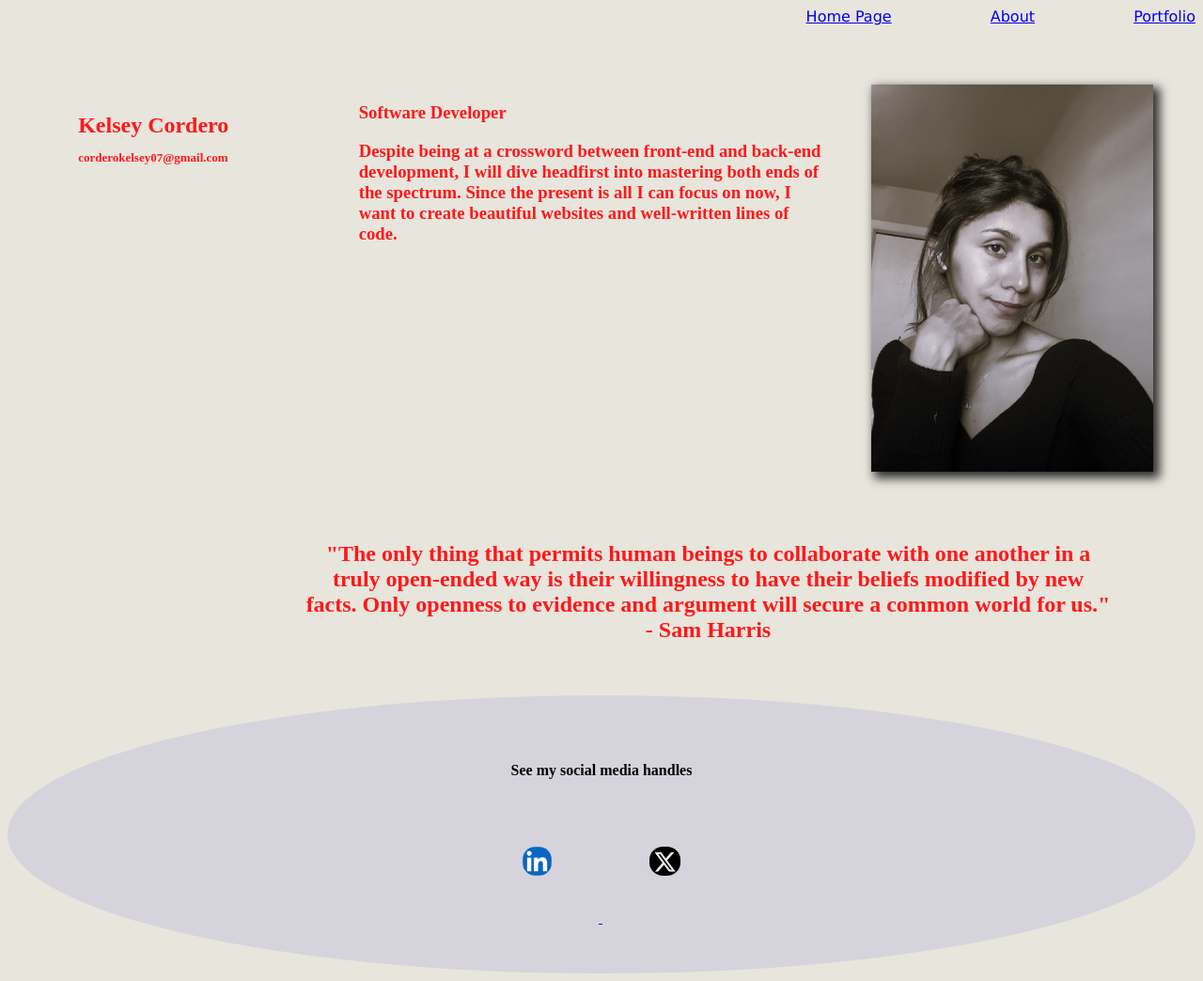
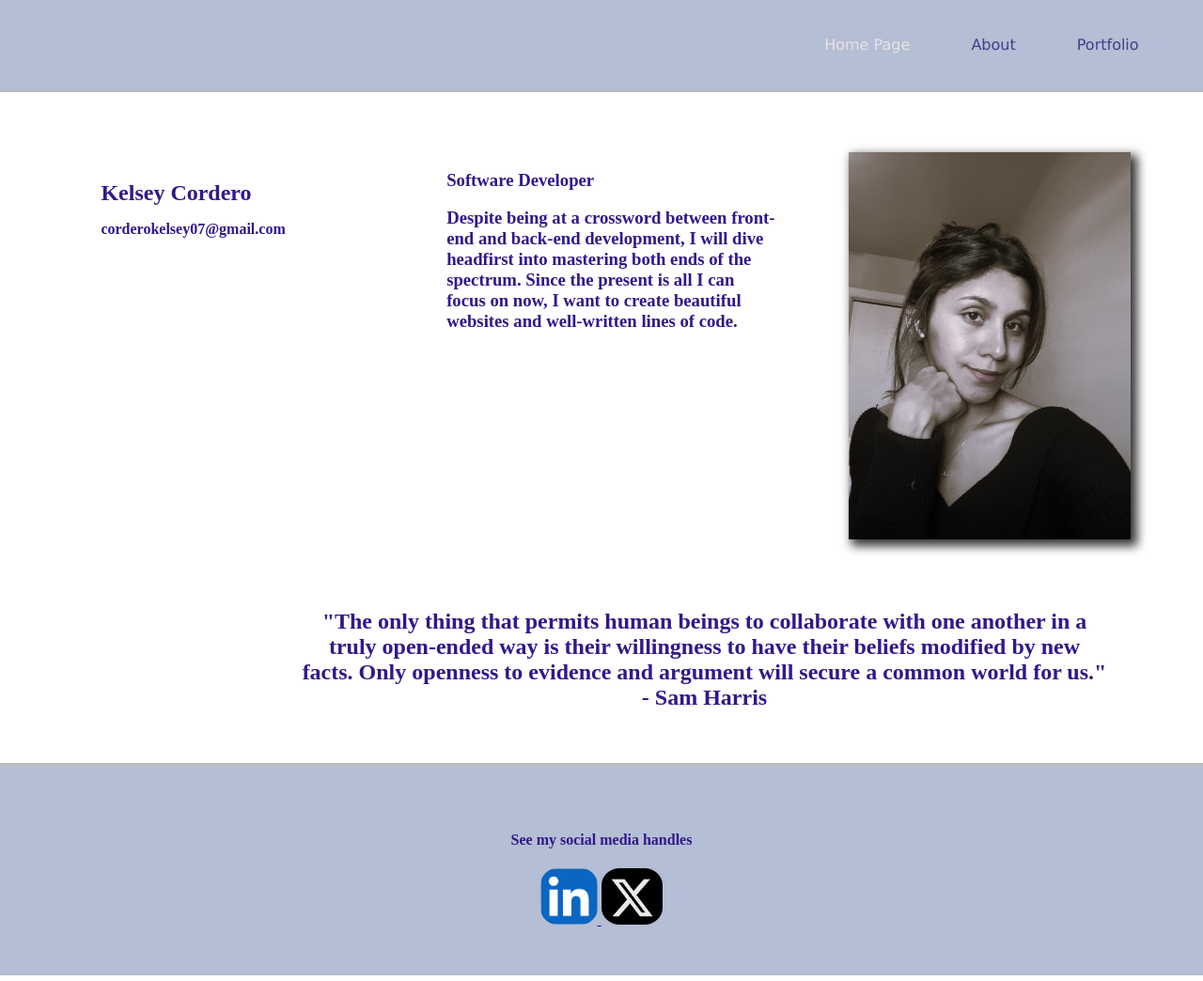
Before and after one commit to Kelsey-2024/personal_site, a plain HTML site: page personal-website/index.html in a window 1280 px wide. Shown: the whole page at 94% size. Drawn offline with Linux system fonts and the light colour scheme.

Commit message:
Final Adjustments

```diff
--- a/about.css
+++ /dev/null
@@ -1,66 +0,0 @@
-#headline-pov
-{
-  font-family:'Lucida Sans', 'Lucida Sans Regular', 'Lucida Grande', 'Lucida Sans Unicode', Geneva, Verdana, sans-serif;
-  display: flex;
-  justify-content: flex-end;
-}
-
-.nav
-{
-  padding-left:100px;
-}
-
-body
-{
-  font-family:'Times New Roman', Times, serif;
-  color: #FF1818;
-  background-color: #E8E5DD;
-}
-
-.flex-container
-{
-  display: flex;
-  flex-direction: row;
-  justify-content: center;
-  align-content:flex-start;
-}
-
-#hobbies-container
-{
-  font-style: italic;
-}
-
-#skateboard
-{
-  inline-size: 600px;
-}
-
-#snowboard
-{
-  inline-size: 600px;
-}
-
-#garden
-{
-  inline-size: 600px;
-}
-
-img
-{
-  padding-left: 30px;
-}
-
-footer
-{
-  color:black;
-  background-color: #d2d1dcd7;
-  padding: 50px;
-  border-radius: 50%;
-  text-align: center;
-
-}
-.media-link
-{
-  border-radius: 45%;
-  margin: 50px;
-}
--- /dev/null
+++ b/personal-website/about.css
@@ -0,0 +1,37 @@
+header
+{
+  justify-content: space-between;
+}
+
+.flex-container
+{
+  display: flex;
+  flex-direction: row;
+  justify-content: center;
+  align-content:flex-start;
+}
+
+#hobbies-container
+{
+  font-style: italic;
+}
+
+#skateboard
+{
+  inline-size: 600px;
+}
+
+#snowboard
+{
+  inline-size: 600px;
+}
+
+#garden
+{
+  inline-size: 600px;
+}
+
+dl > img
+{
+  padding-left: 30px;
+}
--- a/index.html
+++ b/personal-website/index.html
@@ -2,22 +2,22 @@
 <html>
   <head>
     <title>Personal Website</title>
-    <link rel="stylesheet" href="./style.css">
+    <link rel="stylesheet" href="./style.css" />
   </head>
   <body>
-    <header id="headline-pov">
+    <header>
       <nav>
-        <a class="nav" href="index.html">Home Page</a>
-        <a class="nav" href="./about.html">About</a>
-        <a class="nav" href="./portfolio.html">Portfolio</a>
+        <a id="selected" href="index.html">Home Page</a>
+        <a href="./about.html">About</a>
+        <a href="./portfolio.html">Portfolio</a>
       </nav>
     </header>
     <main>
-      <section id="flex-container">
-        <h1 class="inside-flex"> Kelsey Cordero
+      <section>
+        <h1> Kelsey Cordero
           <p id="inside-text">corderokelsey07@gmail.com</p>
         </h1>
-        <h3 class="next-flex"> Software Developer
+        <h3> Software Developer
           <p id="next-text">
             Despite being at a crossword between front-end and back-end development,
             I will dive headfirst into mastering both ends of the spectrum.
@@ -25,7 +25,7 @@
             beautiful websites and well-written lines of code.
           </p class="next-flex">
         </h3>
-        <img id="self"
+        <img id="self-portrait"
           src="./image-folder/self-portrait.jpeg"
           width="300"
           alt="Self portait of a female adult, face is leaning on hand." />
@@ -43,16 +43,10 @@
       <h4>See my social media handles</h4>
       <section>
         <a href="https://linkedin.com" target="_blank">
-          <img class="media-link"
-            src="image-folder/linkedin.png"
-            width="31"
-            alt="Linkedin" />
+          <img src="image-folder/linkedin.png" alt="Linkedin" />
         </a>
         <a href="https://twitter.com" target="_blank">
-          <img class="media-link"
-          src="image-folder/X.png"
-          width="33"
-          alt="Twitter" />
+          <img src="image-folder/X.png" alt="Twitter" />
         </a>
       </section>
     </footer>
--- /dev/null
+++ b/personal-website/portfolio.css
@@ -0,0 +1,20 @@
+header
+{
+  justify-content: space-between;
+}
+
+.trash-image
+{
+  display: flex;
+  flex-direction: row;
+  justify-content:space-evenly;
+}
+
+h2 > p
+{
+  display: flex;
+  flex-direction: column;
+  align-items: center;
+  flex-wrap: wrap;
+
+}
--- a/style.css
+++ b/personal-website/style.css
@@ -1,31 +1,51 @@
-#headline-pov
+html
+{
+  height: 100%;
+}
+
+header
 {
   font-family:'Lucida Sans', 'Lucida Sans Regular', 'Lucida Grande', 'Lucida Sans Unicode', Geneva, Verdana, sans-serif;
   display: flex;
   justify-content:flex-end;
-
+  background: rgba(155, 168, 198, 0.75);
+  padding: 3%;
+  border-bottom: rgb(186, 185, 185) solid 2px;
 }
 
-.nav
+nav > a
 {
-  padding-left:100px;
+  margin: 20px 30px;
+  text-decoration: none;
+  color:#3d418a;
+}
+
+#selected
+{
+  color:#e9e1e1;
+}
+
+a:hover
+{
+  color:#e9e1e1;
 }
 
 body
 {
   font-family:'Times New Roman', Times, serif;
-  color: #FF1818;
-  background-color: #E8E5DD;
+  color: #32188a;
+  background-color: #fffffff3;
+  margin: 0%;
 }
 
-#flex-container
+main section
 {
   display:flex;
   justify-content:space-evenly;
   padding-top: 5%;
 }
 
-.inside-flex
+section > h1
 {
   flex-direction: column;
   margin: 30px;
@@ -34,24 +54,23 @@ body
 
 #inside-text
 {
-  font-size:small;
+  font-size:medium;
 }
 
-#self
+#self-portrait
 {
   box-shadow: 5px 5px 10px 2px rgba(0,0,0,.8);
 }
 
-.next-flex
+section > h3
 {
   flex-direction: column;
 }
 
 #next-text
 {
-  inline-size: 500px;
+  inline-size: 350px;
   overflow: hidden;
-
 }
 
 h2
@@ -65,15 +84,16 @@ h2
 
 footer
 {
-  color:black;
-  background-color: #d2d1dcd7;
+  color: #32188a;
   padding: 50px;
-  border-radius: 50%;
+  background: rgba(155, 168, 198, 0.75);
+  border-top: rgb(186, 185, 185) solid 2px;
   text-align: center;
+  height:fit-content;
+}
 
+footer img
+{
+  height: 60px;
+  border-radius: 30%;
 }
-.media-link
-{
-  border-radius: 45%;
-  margin: 50px;
-}
--- a/portfolio.css
+++ /dev/null
@@ -1,58 +0,0 @@
-#headline-pov
-{
-  font-family:'Lucida Sans', 'Lucida Sans Regular', 'Lucida Grande', 'Lucida Sans Unicode', Geneva, Verdana, sans-serif;
-  display: flex;
-  justify-content: flex-end;
-}
-
-.nav
-{
-  padding-left:100px;
-}
-
-body
-{
-  font-family:'Times New Roman', Times, serif;
-  color: #FF1818;
-  background-color: #E8E5DD;
-}
-
-img
-{
-  border-radius: 60%;
-  display: inline-block;
-
-}
-
-.flex-below
-{
-  display: flex;
-  flex-direction: row;
-  flex-wrap: wrap;
-  justify-content: center;
-  text-align: justify;
-  inline-size: 1200px;
-  padding-left: 10%;
-  padding-right: 5%;
-}
-
-p
-{
-  padding-left: 10%;
-
-}
-
-footer
-{
-  color:black;
-  background-color: #d2d1dcd7;
-  padding: 50px;
-  border-radius: 50%;
-  text-align: center;
-
-}
-.media-link
-{
-  border-radius: 45%;
-  margin: 50px;
-}
```
Also changed, not shown: personal-website/about.html (renamed from about.html, +8 -7 lines), personal-website/portfolio.html (added, +76 -0 lines), portfolio.html (deleted, +0 -88 lines), personal-website/image-folder/EBFQ6lI.jpg (renamed from image-folder/EBFQ6lI.jpg), personal-website/image-folder/X.png (renamed from image-folder/X.png), personal-website/image-folder/linkedin.png (renamed from image-folder/linkedin.png), personal-website/image-folder/self-portrait.jpeg (renamed from image-folder/self-portrait.jpeg), 8 other files.
